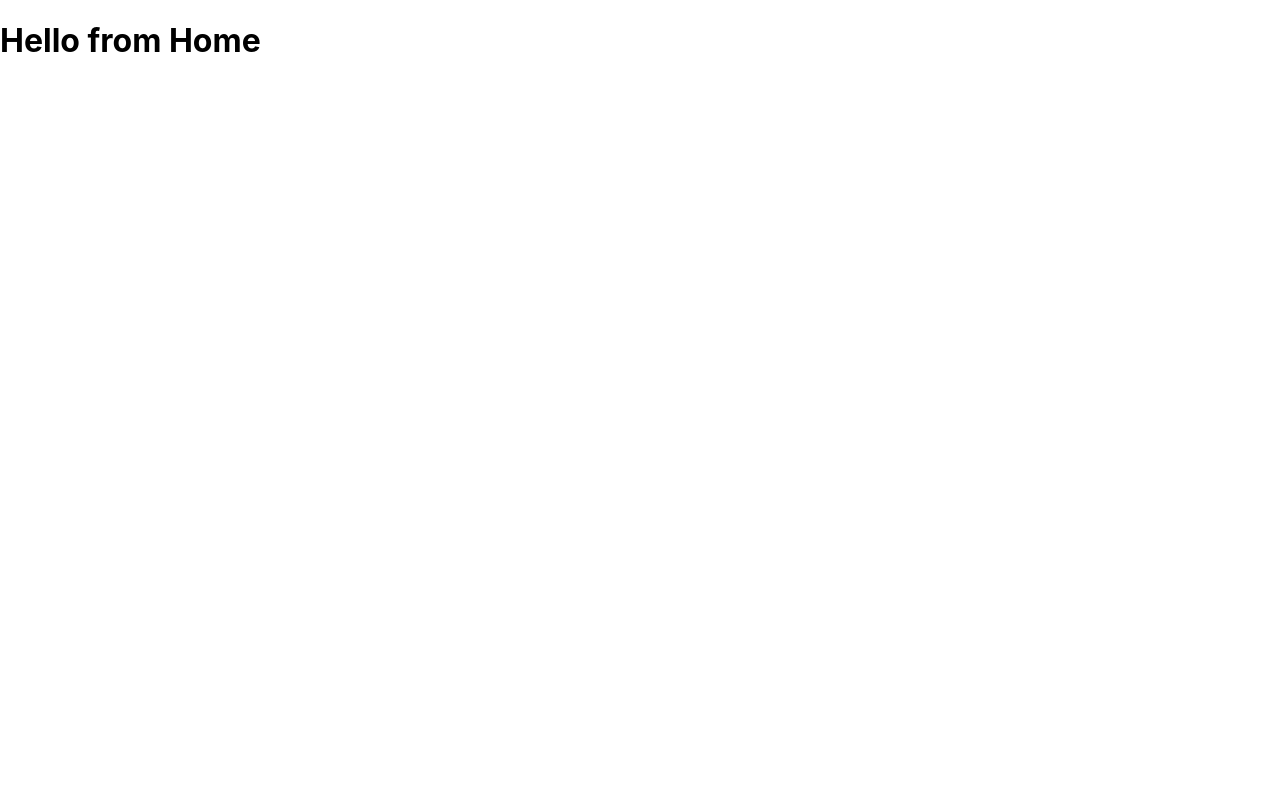
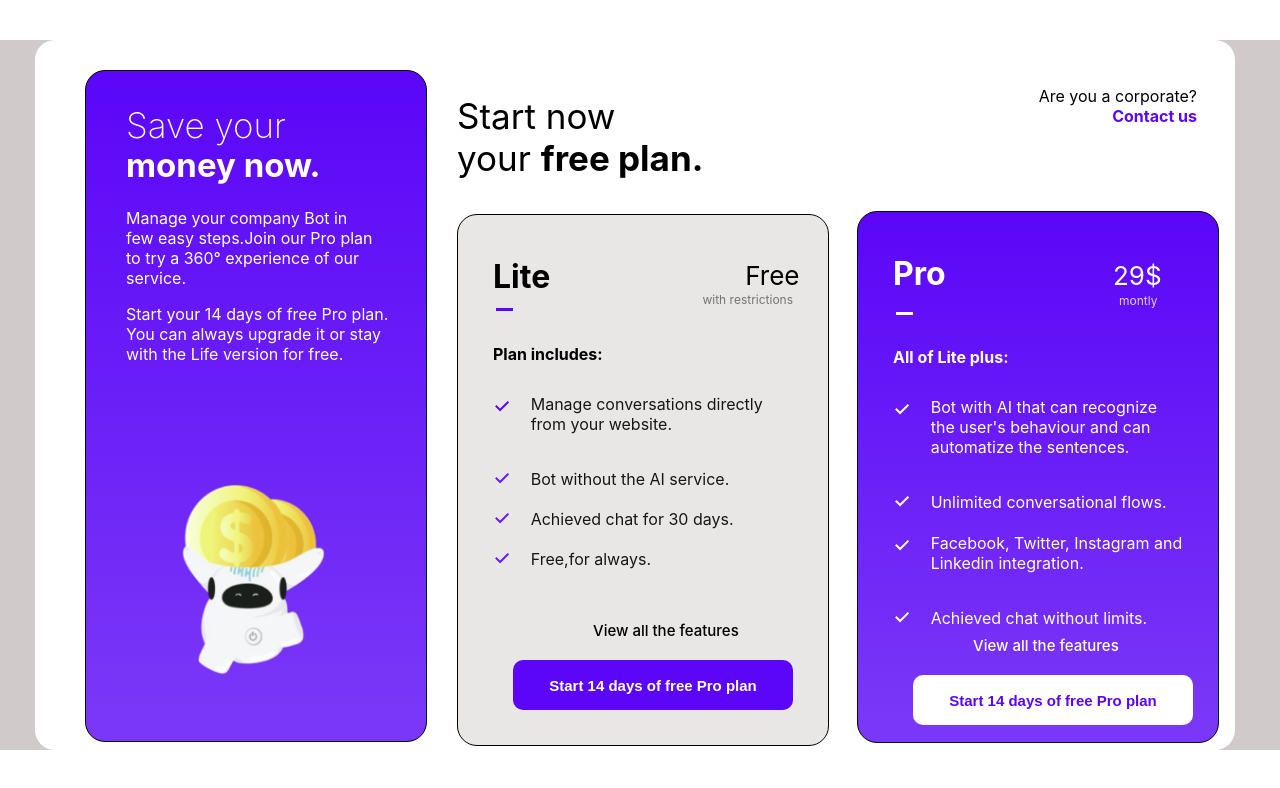
Before and after one commit to kartikayappinventiv1910/ReactTraining1, a React (Create React App) app: page / in a window 1280 px wide. Shown: the top 788 px of the page. Built offline with nearby package versions, Linux system fonts and the light colour scheme.

Commit message:
Web Page code completed in index.js

```diff
--- /dev/null
+++ b/src/modules/home/index.css
@@ -0,0 +1,244 @@
+.homeContainer {
+  margin: 0;
+  padding: 0;
+  width: 100%;
+  height: 100%;
+  background-color: rgb(209, 202, 202);
+}
+.mainContainer {
+  width: 1100px;
+  height: 650px;
+  margin: 40px 35px;
+  background-color: rgb(255, 255, 255);
+  border-radius: 20px;
+  padding: 30px 50px;
+  display: flex;
+  flex-direction: row;
+}
+/* Container 1 */
+.itemContainer1 {
+  border: 1px solid black;
+  width: 260px;
+  height: 650px;
+  border-radius: 20px;
+  background-image: linear-gradient(to bottom, #5b06f8, #7a37f7 96%);
+  padding: 10px 40px;
+}
+.container1Head1 {
+  color: white;
+  font-weight: 250;
+  font-size: 35px;
+}
+.container1image{
+    width: 150px;
+    height: 200px;
+    margin-top: 100px;
+    margin-left: 50px;
+}
+.container1Head2 {
+  color: white;
+  margin-top: -25px;
+  font-size: 33px;
+  font-weight: bold;
+}
+.cont1Para1 {
+  color: white;
+  width: 250px;
+  font-size: 16px;
+  margin-top: -10px;
+}
+.cont1Para2 {
+  color: white;
+  width: 270px;
+  font-size: 16px;
+  margin-top: 10px;
+}
+/* Container 2 */
+.itemContainer2 {
+  border: none;
+  width: 260px;
+  height: 550px;
+  border-radius: 20px;
+  background-color: white;
+  margin: -10px 30px;
+}
+.container2Head2 {
+  font-size: 35px;
+  width: 250px;
+}
+.content2 {
+  border: 1px solid black;
+  width: 300px;
+  height: 510px;
+  border-radius: 20px;
+  background-color: rgb(233, 230, 230);
+  padding: 10px 35px;
+}
+.container2ContentHead {
+  display: flex;
+  flex-direction: row;
+}
+.contentHead1 {
+  font-size: 32px;
+  font-weight: bold;
+}
+.contentHead2 {
+  font-size: 26px;
+  font-weight: 400;
+  margin-left: 195px;
+  margin-top: 35px;
+}
+.horizontal1 {
+  width: 17px;
+  height: 3px;
+  background-color: #5b06f8;
+  margin-left: 3px;
+  margin-top: -20px;
+  border: none;
+}
+.contentHead3 {
+  font-size: 12px;
+  opacity: 0.5;
+  margin-top: -36px;
+  align-items: center;
+}
+.tick1 {
+  font-size: 20px;
+  font-weight: 500;
+  color: #5b06f8;
+  padding-right: 20px;
+}
+.longpara {
+  display: flex;
+  flex-direction: row;
+  margin: 30px 0px 10px 0px;
+}
+.longpoints {
+  margin-top: -0px;
+  opacity: 0.9;
+}
+.pointsblock {
+  margin: 10px 0px 10px 0px;
+}
+.points {
+  opacity: 0.9;
+}
+.viewFeature2 {
+  margin-top: 50px;
+}
+.viewFeature2 a {
+  text-decoration: none;
+  font-size: 15px;
+  font-weight: 500;
+  color: black;
+  margin-left: 100px;
+}
+.button2 {
+  border-radius: 10px;
+  color: white;
+  background-color: #5b06f8;
+  font-size: 15px;
+  font-weight: bold;
+  width: 280px;
+  margin: 20px 0px 10px 20px;
+  height: 50px;
+  padding: 10px 10px 10px 10px;
+  border: none;
+}
+/* Container 3 */
+.itemContainer3 {
+    border: none;
+    width: 340px;
+    height: 550px;
+    border-radius: 20px;
+    background-color: white;
+    margin-left: 110px;
+  }
+  .itemcont3Head{
+      margin-left: 180px;
+  }
+  .container3Head{
+      text-align: right;
+  }
+  .container3Head a{
+      text-decoration: none;
+      color: #5b06f8;
+      font-weight: bold;
+  }
+  .content3 {
+    border: 1px solid black;
+    width: 290px;
+    height: 510px;
+    border-radius: 20px;
+    background-image: linear-gradient(to bottom, #5b06f8, #7a37f7 96%);
+    padding: 10px 35px;
+    margin-top: 85px;
+  }
+  .content3Head1 {
+    font-size: 32px;
+    font-weight: bold;
+    color: white;
+  }
+  .content3Head2 {
+    font-size: 26px;
+    font-weight: 400;
+    margin-left: 220px;
+    margin-top: -65px;
+    color: white;
+  }
+  .horizontal2 {
+    width: 17px;
+    height: 3px;
+    background-color: white;
+    margin-left: 3px;
+    margin-top: -5px;
+    border: none;
+  }
+  .content3Head3 {
+    font-size: 12px;
+    opacity: 0.8;
+    margin-left: 226px;
+    margin-top: -30px;
+    align-items: center;
+    color: white;
+  }
+  .content2Topic{
+      color: white;
+      margin-top: 35px;
+  }
+  .tick2 {
+    font-size: 20px;
+    font-weight: 500;
+    color: white;
+    padding-right: 20px;
+  }
+  .points3{
+      color: white;
+  }
+  .longpoints3{
+      margin-top: -0px;
+      color: white;
+  }
+  .pointsblock3 {
+    margin: 10px 0px -10px 0px;
+  }
+  .viewFeature3 a {
+    text-decoration: none;
+    font-size: 15px;
+    font-weight: 500;
+    color: white;
+    margin-left: 80px;
+    margin-top: 20px;
+  }
+  .button3 {
+    border-radius: 10px;
+    color: #5b06f8;
+    background-color: white;
+    font-size: 15px;
+    font-weight: bold;
+    width: 280px;
+    margin: 20px 0px 10px 20px;
+    height: 50px;
+    padding: 10px 10px 10px 10px;
+    border: none;
+  }
--- a/src/modules/home/index.js
+++ b/src/modules/home/index.js
@@ -1,13 +1,148 @@
-import React, { Component } from 'react';
+import React, { Component } from "react";
+import "./index.css";
+import image from "./container1image.png"
 
-class Home extends Component{
-    render(){
-        return (
-            <div>
-                <h1>{"Hello from Home"}</h1>
+class Home extends Component {
+  render() {
+    return (
+      <div className={"homeContainer"}>
+        <div className={"mainContainer"}>
+          <div className={"itemContainer1"}>
+            <h1 className={"container1Head1"}>{"Save your"}</h1>
+            <p className={"container1Head2"}>{"money now."}</p>
+            <p className={"cont1Para1"}>
+              Manage your company Bot in few easy steps.Join our Pro plan to try
+              a 360&#176; experience of our service.
+            </p>
+            <p className={"cont1Para2"}>
+              {
+                "Start your 14 days of free Pro plan. You can always upgrade it or stay with the Life version for free."
+              }
+            </p>
+            <img src={image} className={"container1image"}></img>
+          </div>
+          <div className={"itemContainer2"}>
+            <div className={"itemcont2Head"}>
+              <p className={"container2Head2"}>
+                Start now<br></br> your <b>free plan.</b>
+              </p>
             </div>
-        );
-    }
+            <div className={"content2"}>
+              <div className={"container2ContentHead"}>
+                <p className={"contentHead1"}>Lite</p>
+                <p className={"contentHead2"}>Free</p>
+              </div>
+              <div className={"container2ContentHead"}>
+                <hr className={"horizontal1"} />
+                <p className={"contentHead3"}>with restrictions</p>
+              </div>
+              <p className={"contentTopic"}>
+                <b>Plan includes:</b>
+              </p>
+              <div className={"content2Points"}>
+                <div className={"longpara"}>
+                  <div className={"longparatick"}>
+                    <span className={"tick1"}>&#10003;</span>
+                  </div>
+                  <div className={"longparacont"}></div>
+                  <p className={"longpoints"}>
+                    Manage conversations directly from your website.
+                  </p>
+                </div>
+              </div>
+              <div className={"pointsblock"}>
+                <p className={"points"}>
+                  <span className={"tick1"}>&#10003;</span>Bot without the AI
+                  service.
+                </p>
+              </div>
+              <div className={"pointsblock"}>
+                <p className={"points"}>
+                  <span className={"tick1"}>&#10003;</span>Achieved chat for 30
+                  days.
+                </p>
+              </div>
+              <div className={"pointsblock"}>
+                <p className={"points"}>
+                  <span className={"tick1"}>&#10003;</span>Free,for always.
+                </p>
+              </div>
+              <div className={"viewFeature2"}>
+                <a href={"#"}>View all the features</a>
+              </div>
+              <button className={"button2"}>
+                Start 14 days of free Pro plan
+              </button>
+            </div>
+          </div>
+          <div className={"itemContainer3"}>
+            <div className={"itemcont3Head"}>
+              <p className={"container3Head"}>
+                Are you a corporate?<br></br>
+                <a href={"#"} className={"contactus"}>
+                  Contact us
+                </a>
+              </p>
+            </div>
+            <div className={"content3"}>
+              <div className={"container3ContentHead"}>
+                <p className={"content3Head1"}>Pro</p>
+                <p className={"content3Head2"}>29$</p>
+              </div>
+              <div className={"container3ContentHead"}>
+                <hr className={"horizontal2"} />
+                <p className={"content3Head3"}>montly</p>
+              </div>
+              <p className={"content2Topic"}>
+                <b>All of Lite plus:</b>
+              </p>
+              <div className={"content2Points"}>
+                <div className={"longpara"}>
+                  <div className={"longparatick"}>
+                    <span className={"tick2"}>&#10003;</span>
+                  </div>
+                  <div className={"longparacont"}></div>
+                  <p className={"longpoints3"}>
+                    Bot with AI that can recognize the user's behaviour and can
+                    automatize the sentences.
+                  </p>
+                </div>
+              </div>
+              <div className={"pointsblock3"}>
+                <p className={"points3"}>
+                  <span className={"tick2"}>&#10003;</span>Unlimited
+                  conversational flows.
+                </p>
+              </div>
+              <div className={"content2Points"}>
+                <div className={"longpara"}>
+                  <div className={"longparatick"}>
+                    <span className={"tick2"}>&#10003;</span>
+                  </div>
+                  <div className={"longparacont"}></div>
+                  <p className={"longpoints3"}>
+                    Facebook, Twitter, Instagram and Linkedin integration.
+                  </p>
+                </div>
+              </div>
+              <div className={"pointsblock3"}>
+                <p className={"points3"}>
+                  <span className={"tick2"}>&#10003;</span>Achieved chat without
+                  limits.
+                </p>
+              </div>
+              <div className={"viewFeature3"}>
+                <a href={"#"}>View all the features</a>
+              </div>
+              <button className={"button3"}>
+                Start 14 days of free Pro plan
+              </button>
+            </div>
+          </div>
+        </div>
+      </div>
+    );
+  }
 }
 
 export default Home;
```
Also changed, not shown: src/modules/home/container1image.png (added).
